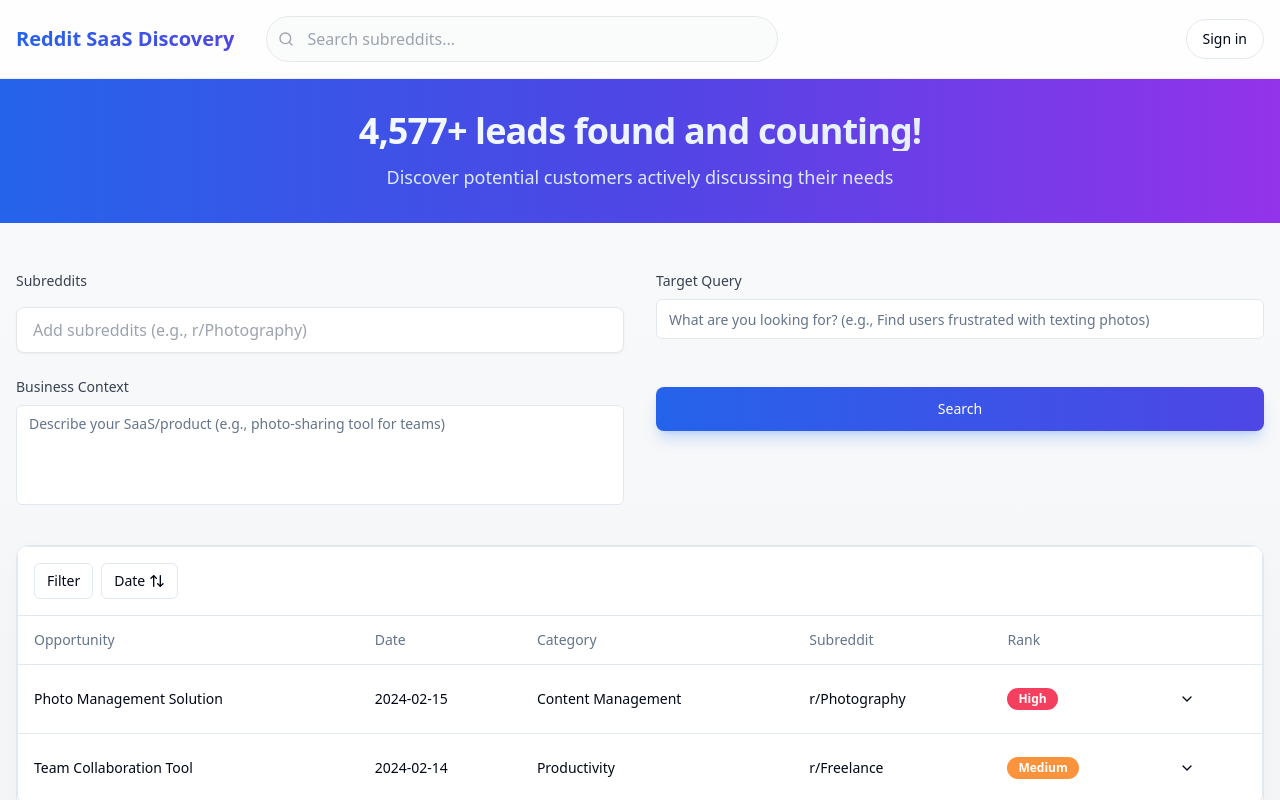
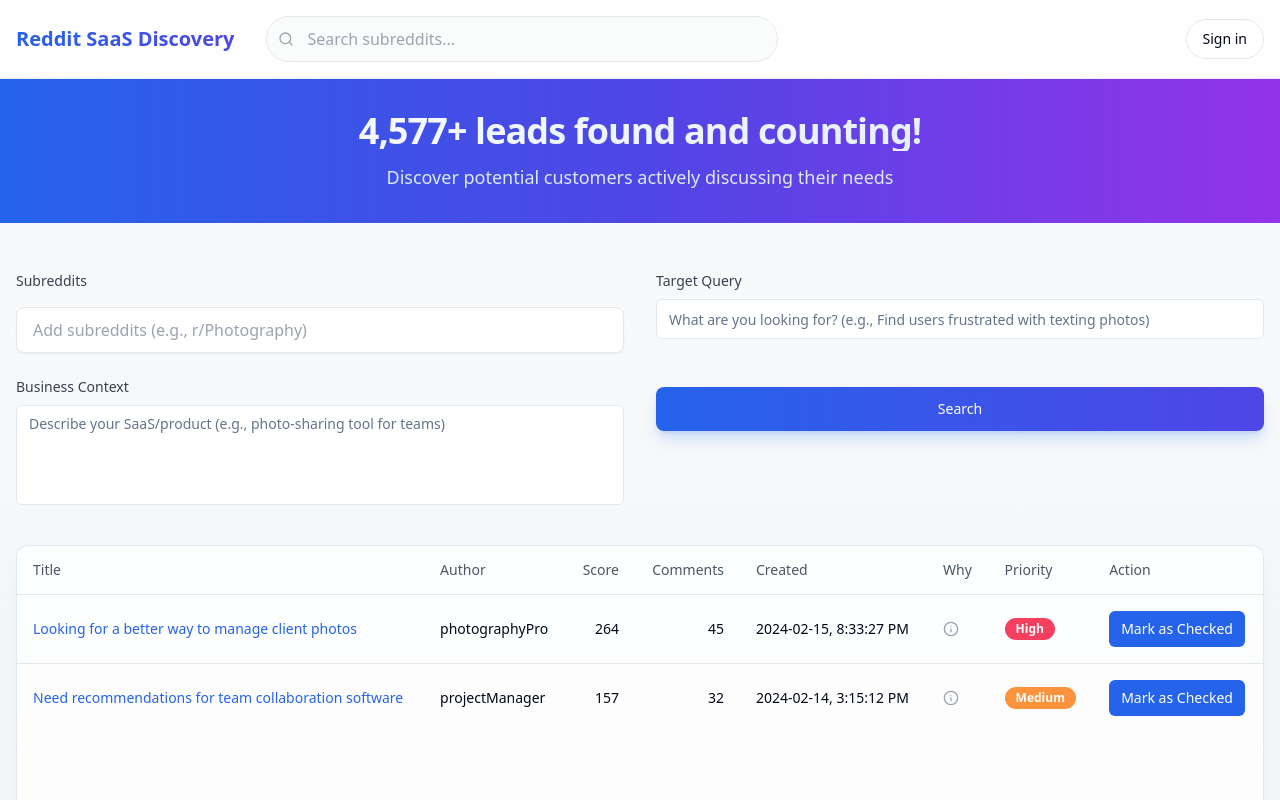
Before and after one commit to r0ckL3E/reddit-saas-discovery-40, a React (Vite) app: page / in a window 1280 px wide. Shown: the top 800 px of the page. Built offline with nearby package versions, Linux system fonts and the light colour scheme.

Commit message:
Update Results Table UI
Updated the styling of the Results Table to match a provided design.  Added a "Why" column with placeholder text and made subreddit post titles hyperlinks. Removed the dropdown menu functionality.

```diff
--- a/src/components/results/ResultsTable.tsx
+++ b/src/components/results/ResultsTable.tsx
@@ -7,67 +7,49 @@ import {
   TableHeader,
   TableRow,
 } from "@/components/ui/table";
-import { ChevronDown, ChevronUp, ArrowUpDown } from "lucide-react";
 import { Button } from "@/components/ui/button";
 import { Badge } from "@/components/ui/badge";
-import { useState } from "react";
+import { HoverCard, HoverCardContent, HoverCardTrigger } from "@/components/ui/hover-card";
+import { Info } from "lucide-react";
 
 interface Result {
   id: number;
-  opportunity: string;
-  date: string;
-  category: string;
-  subreddit: string;
-  snippet: string;
-  secondarySoftware: string;
+  title: string;
+  author: string;
+  score: number;
+  comments: number;
+  created: string;
+  url: string;
+  why: string;
   rank: "High" | "Medium" | "Low";
 }
 
 const mockResults: Result[] = [
   {
     id: 1,
-    opportunity: "Photo Management Solution",
-    date: "2024-02-15",
-    category: "Content Management",
-    subreddit: "r/Photography",
-    snippet: "Looking for a better way to organize and share photos with clients...",
-    secondarySoftware: "Dropbox",
+    title: "Looking for a better way to manage client photos",
+    author: "photographyPro",
+    score: 264,
+    comments: 45,
+    created: "2024-02-15, 8:33:27 PM",
+    url: "https://reddit.com/r/photography/post1",
+    why: "User explicitly mentions struggling with current photo management solutions. High engagement suggests common pain point.",
     rank: "High",
   },
   {
     id: 2,
-    opportunity: "Team Collaboration Tool",
-    date: "2024-02-14",
-    category: "Productivity",
-    subreddit: "r/Freelance",
-    snippet: "Need a tool for managing project timelines and communication...",
-    secondarySoftware: "Slack",
+    title: "Need recommendations for team collaboration software",
+    author: "projectManager",
+    score: 157,
+    comments: 32,
+    created: "2024-02-14, 3:15:12 PM",
+    url: "https://reddit.com/r/freelance/post2",
+    why: "Active discussion about collaboration tools indicates market opportunity. Multiple pain points mentioned.",
     rank: "Medium",
   },
 ];
 
 export const ResultsTable = () => {
-  const [expandedRows, setExpandedRows] = useState<number[]>([]);
-  const [sortColumn, setSortColumn] = useState<string | null>(null);
-  const [sortDirection, setSortDirection] = useState<"asc" | "desc">("desc");
-
-  const toggleRow = (id: number) => {
-    setExpandedRows((current) =>
-      current.includes(id)
-        ? current.filter((rowId) => rowId !== id)
-        : [...current, id]
-    );
-  };
-
-  const handleSort = (column: string) => {
-    if (sortColumn === column) {
-      setSortDirection(sortDirection === "asc" ? "desc" : "asc");
-    } else {
-      setSortColumn(column);
-      setSortDirection("desc");
-    }
-  };
-
   const getRankColor = (rank: string) => {
     const colors = {
       High: "bg-priority-high",
@@ -78,42 +60,51 @@ export const ResultsTable = () => {
   };
 
   return (
-    <div className="rounded-lg border bg-white">
-      <div className="flex items-center justify-between p-4 border-b">
-        <div className="flex gap-2">
-          <Button variant="outline" size="sm">
-            Filter
-          </Button>
-          <Button
-            variant="outline"
-            size="sm"
-            onClick={() => handleSort("date")}
-            className="flex items-center gap-1"
-          >
-            Date
-            <ArrowUpDown className="h-4 w-4" />
-          </Button>
-        </div>
-      </div>
+    <div className="w-full">
       <Table>
         <TableHeader>
-          <TableRow>
-            <TableHead>Opportunity</TableHead>
-            <TableHead>Date</TableHead>
-            <TableHead>Category</TableHead>
-            <TableHead>Subreddit</TableHead>
-            <TableHead>Rank</TableHead>
-            <TableHead></TableHead>
+          <TableRow className="hover:bg-transparent">
+            <TableHead className="text-gray-600">Title</TableHead>
+            <TableHead className="text-gray-600">Author</TableHead>
+            <TableHead className="text-gray-600 text-right">Score</TableHead>
+            <TableHead className="text-gray-600 text-right">Comments</TableHead>
+            <TableHead className="text-gray-600">Created</TableHead>
+            <TableHead className="text-gray-600">Why</TableHead>
+            <TableHead className="text-gray-600">Priority</TableHead>
+            <TableHead className="text-gray-600">Action</TableHead>
           </TableRow>
         </TableHeader>
         <TableBody>
           {mockResults.map((result) => (
-            <>
-              <TableRow key={result.id} className="hover:bg-gray-50">
-                <TableCell className="font-medium">{result.opportunity}</TableCell>
-                <TableCell>{result.date}</TableCell>
-                <TableCell>{result.category}</TableCell>
-                <TableCell>{result.subreddit}</TableCell>
+            <TableRow key={result.id} className="hover:bg-gray-50/50">
+              <TableCell className="font-medium">
+                <a
+                  href={result.url}
+                  target="_blank"
+                  rel="noopener noreferrer"
+                  className="text-blue-600 hover:text-blue-800 hover:underline"
+                >
+                  {result.title}
+                </a>
+              </TableCell>
+              <TableCell>{result.author}</TableCell>
+              <TableCell className="text-right">{result.score}</TableCell>
+              <TableCell className="text-right">{result.comments}</TableCell>
+              <TableCell>{result.created}</TableCell>
+              <TableCell>
+                <HoverCard>
+                  <HoverCardTrigger>
+                    <Info className="h-4 w-4 text-gray-400 hover:text-gray-600 cursor-help" />
+                  </HoverCardTrigger>
+                  <HoverCardContent className="w-80">
+                    <div className="space-y-2">
+                      <p className="text-sm text-gray-600">
+                        {result.why}
+                      </p>
+                    </div>
+                  </HoverCardContent>
+                </HoverCard>
+              </TableCell>
               <TableCell>
                 <Badge
                   className={`${getRankColor(
@@ -125,43 +116,13 @@ export const ResultsTable = () => {
               </TableCell>
               <TableCell>
                 <Button
-                    variant="ghost"
                   size="sm"
-                    onClick={() => toggleRow(result.id)}
+                  className="bg-blue-600 hover:bg-blue-700 text-white"
                 >
-                    {expandedRows.includes(result.id) ? (
-                      <ChevronUp className="h-4 w-4" />
-                    ) : (
-                      <ChevronDown className="h-4 w-4" />
-                    )}
+                  Mark as Checked
                 </Button>
               </TableCell>
             </TableRow>
-              {expandedRows.includes(result.id) && (
-                <TableRow>
-                  <TableCell colSpan={6} className="bg-gray-50">
-                    <div className="p-4 space-y-4">
-                      <div>
-                        <h4 className="font-semibold mb-2">Text Snippet</h4>
-                        <p className="text-gray-600">{result.snippet}</p>
-                      </div>
-                      <div>
-                        <h4 className="font-semibold mb-2">Secondary Software</h4>
-                        <p className="text-gray-600">{result.secondarySoftware}</p>
-                      </div>
-                      <Button
-                        variant="outline"
-                        size="sm"
-                        className="text-blue-600 hover:text-blue-700"
-                        onClick={() => window.open("https://reddit.com", "_blank")}
-                      >
-                        View Original Post
-                      </Button>
-                    </div>
-                  </TableCell>
-                </TableRow>
-              )}
-            </>
           ))}
         </TableBody>
       </Table>
--- a/src/components/ui/table.tsx
+++ b/src/components/ui/table.tsx
@@ -1,3 +1,4 @@
+
 import * as React from "react"
 
 import { cn } from "@/lib/utils"
```
Lines whose indentation alone changed are shown as unchanged.
